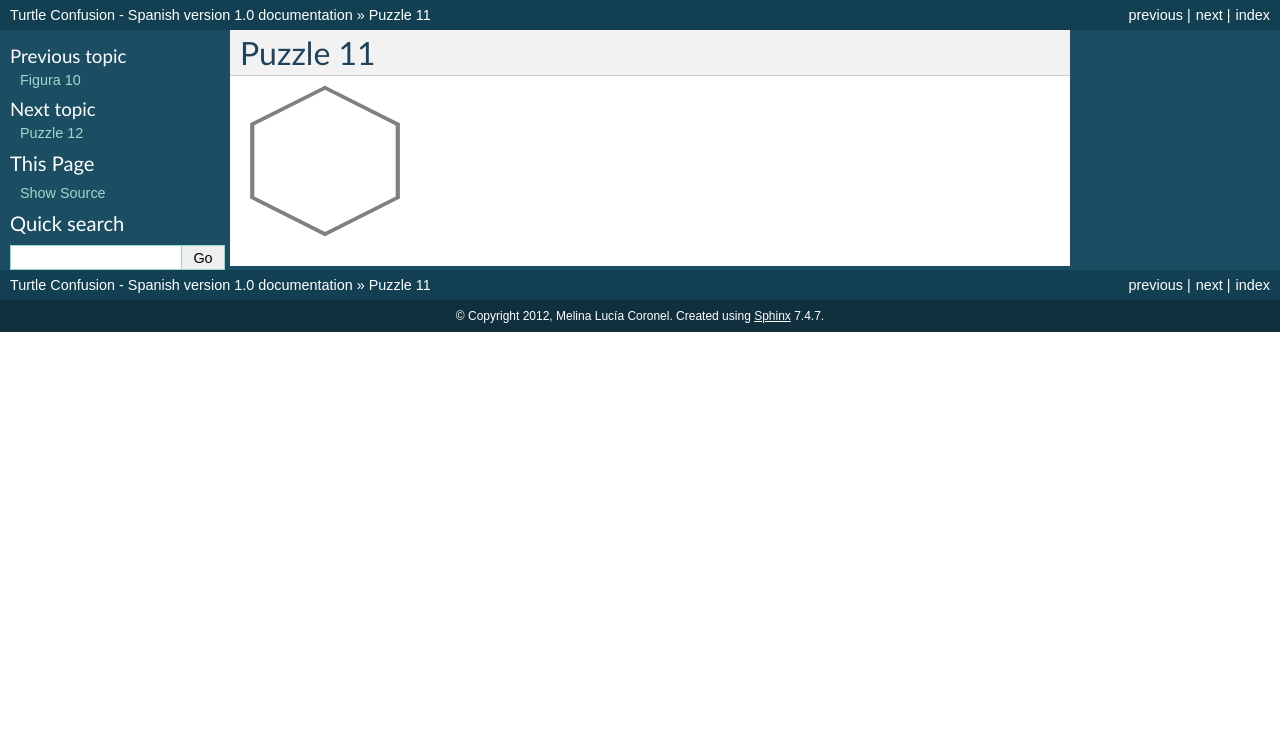
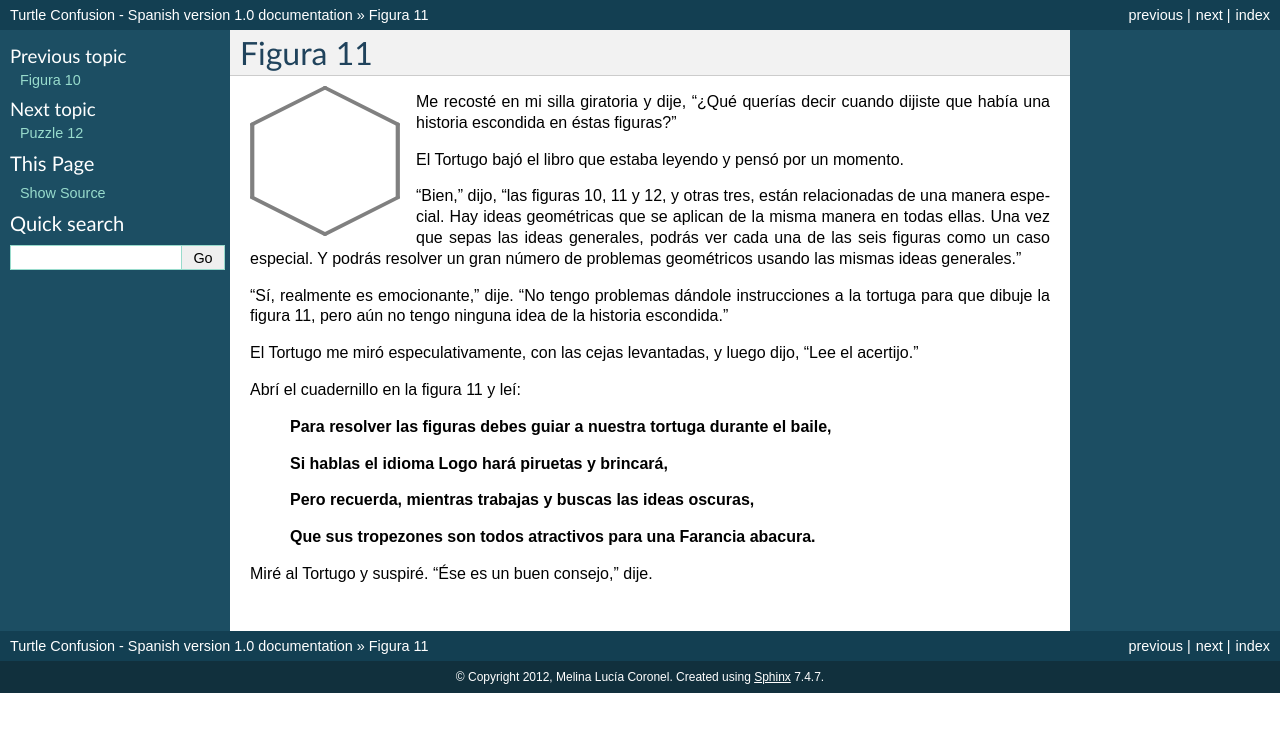
Before and after one commit to humitos/turtle-confusion-es, a Sphinx documentation site: the page built from docs/puzzle-11.rst, in a window 1280 px wide. Shown: the top 732 px of the page. Built offline with Sphinx 7.4.7, drawn with Linux system fonts in a browser that asks for light colours.

Commit message:
Puzzle 11 finished

```diff
--- a/docs/puzzle-11.rst
+++ b/docs/puzzle-11.rst
@@ -1,4 +1,4 @@
-Puzzle 11
+Figura 11
 =========
 
 .. image:: _static/images/confusion-11.svg
@@ -7,3 +7,25 @@ Puzzle 11
    :scale: 50 %
    :alt: Puzzle 11
    :align: left
+
+Me recosté en mi silla giratoria y dije, "¿Qué querías decir cuando dijiste que había una historia escondida en éstas figuras?"
+
+El Tortugo bajó el libro que estaba leyendo y pensó por un momento.
+
+"Bien," dijo, "las figuras 10, 11 y 12, y otras tres, están relacionadas de una manera especial. Hay ideas geométricas que se aplican de la misma manera en todas ellas. Una vez que sepas las ideas generales, podrás ver cada una de las seis figuras como un caso especial. Y podrás resolver un gran número de problemas geométricos usando las mismas ideas generales."
+
+"Sí, realmente es emocionante," dije. "No tengo problemas dándole instrucciones a la tortuga para que dibuje la figura 11, pero aún no tengo ninguna idea de la historia escondida."
+
+El Tortugo me miró especulativamente, con las cejas levantadas, y luego dijo, "Lee el acertijo."
+
+Abrí el cuadernillo en la figura 11 y leí:
+
+    **Para resolver las figuras debes guiar a nuestra tortuga durante el baile,**
+
+    **Si hablas el idioma Logo hará piruetas y brincará,**
+
+    **Pero recuerda, mientras trabajas y buscas las ideas oscuras,**
+
+    **Que sus tropezones son todos atractivos para una Farancia abacura.**
+
+Miré al Tortugo y suspiré. "Ése es un buen consejo," dije.
```
